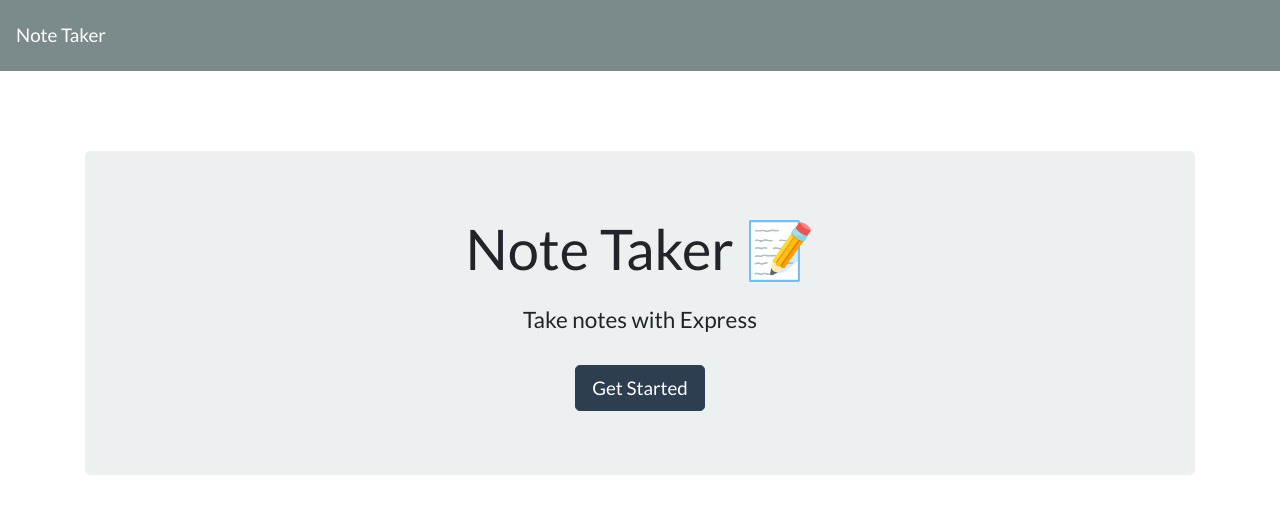
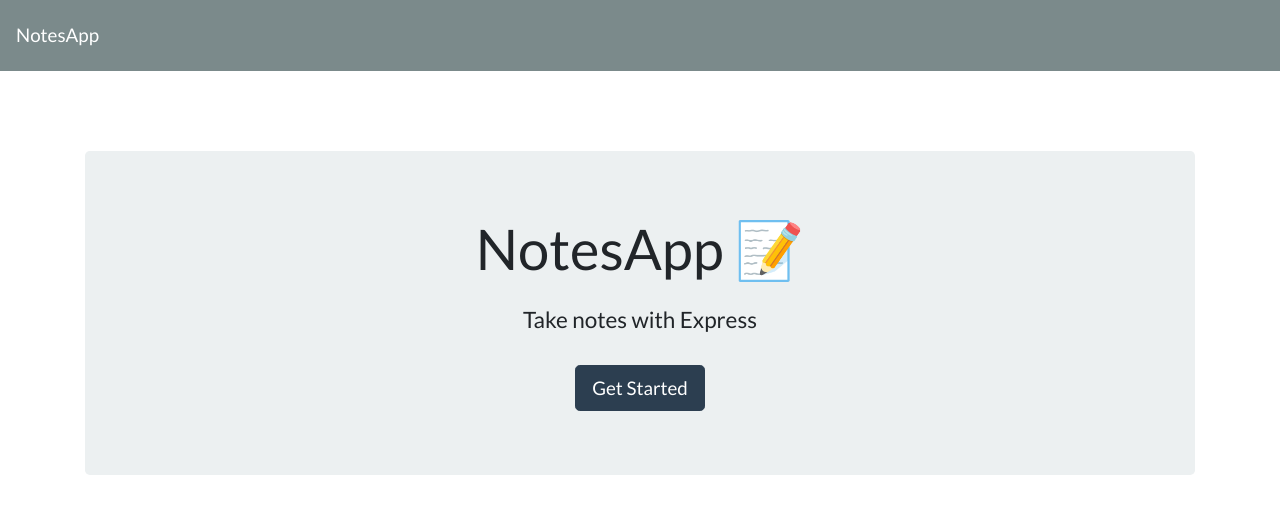
Before and after one commit to Piotr72us/fancy-note-taker, a website: page data/index.html in a window 1280 px wide. Drawn offline with nearby package versions, Linux system fonts and the light colour scheme; no server answers.

Commit message:
update name

```diff
--- a/data/index.html
+++ b/data/index.html
@@ -5,18 +5,18 @@
   <meta charset="UTF-8">
   <meta name="viewport" content="width=device-width, initial-scale=1.0">
   <meta http-equiv="X-UA-Compatible" content="ie=edge">
-  <title>Note Taker</title>
+  <title>NotesApp</title>
   <link rel="stylesheet" href="https://cdnjs.cloudflare.com/ajax/libs/bootswatch/4.1.3/flatly/bootstrap.min.css" />
 </head>
 
 <body>
   <nav class="navbar navbar-dark bg-dark">
-    <a class="navbar-brand" href="/">Note Taker
+    <a class="navbar-brand" href="/">NotesApp
     </a>
   </nav>
   <div class="container">
     <div style="margin-top: 80px;" class="jumbotron text-center">
-      <h1 class="display-4">Note Taker <span role="img" aria-label="Memo">📝</span></h1>
+      <h1 class="display-4">NotesApp <span role="img" aria-label="Memo">📝</span></h1>
       <h4 class="mt-4">Take notes with Express</h4>
       <a class="btn btn-primary btn-lg mt-4" href="/notes" role="button">Get Started</a>
     </div>
```
Also changed, not shown: data/notes.html (+2 -2 lines), 1 other file.
